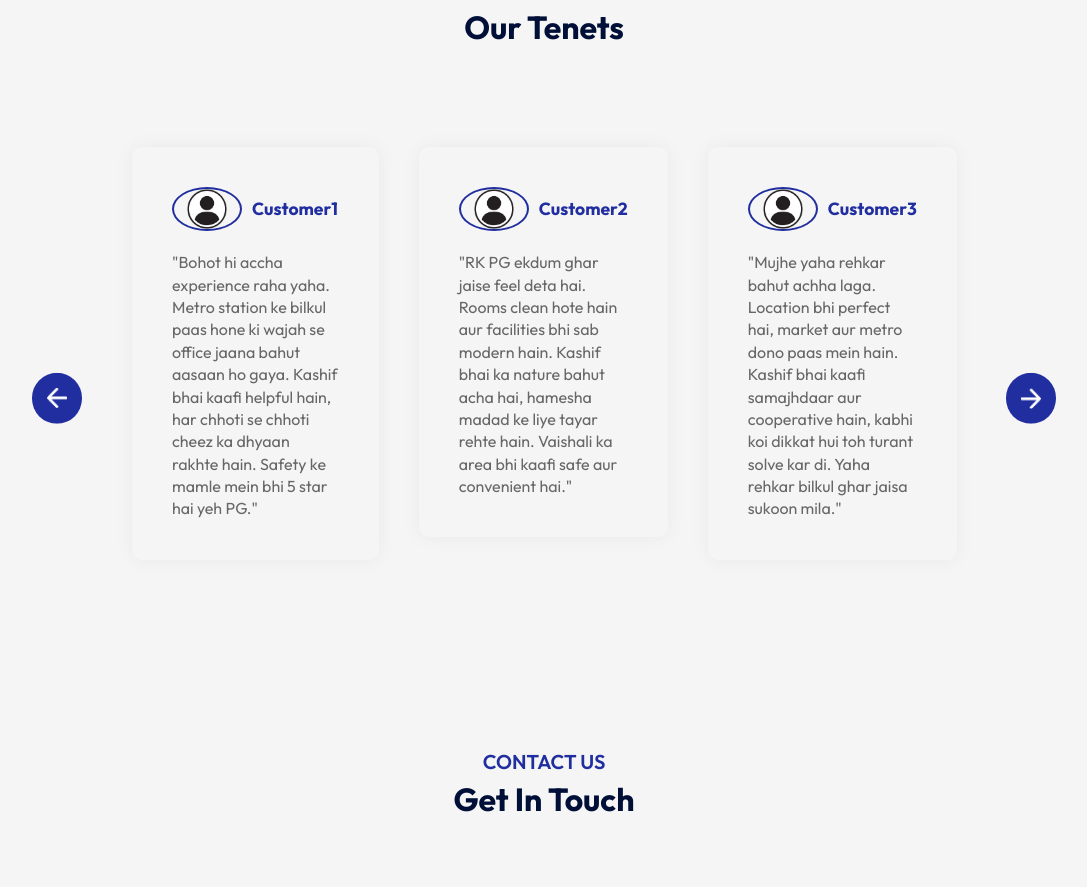
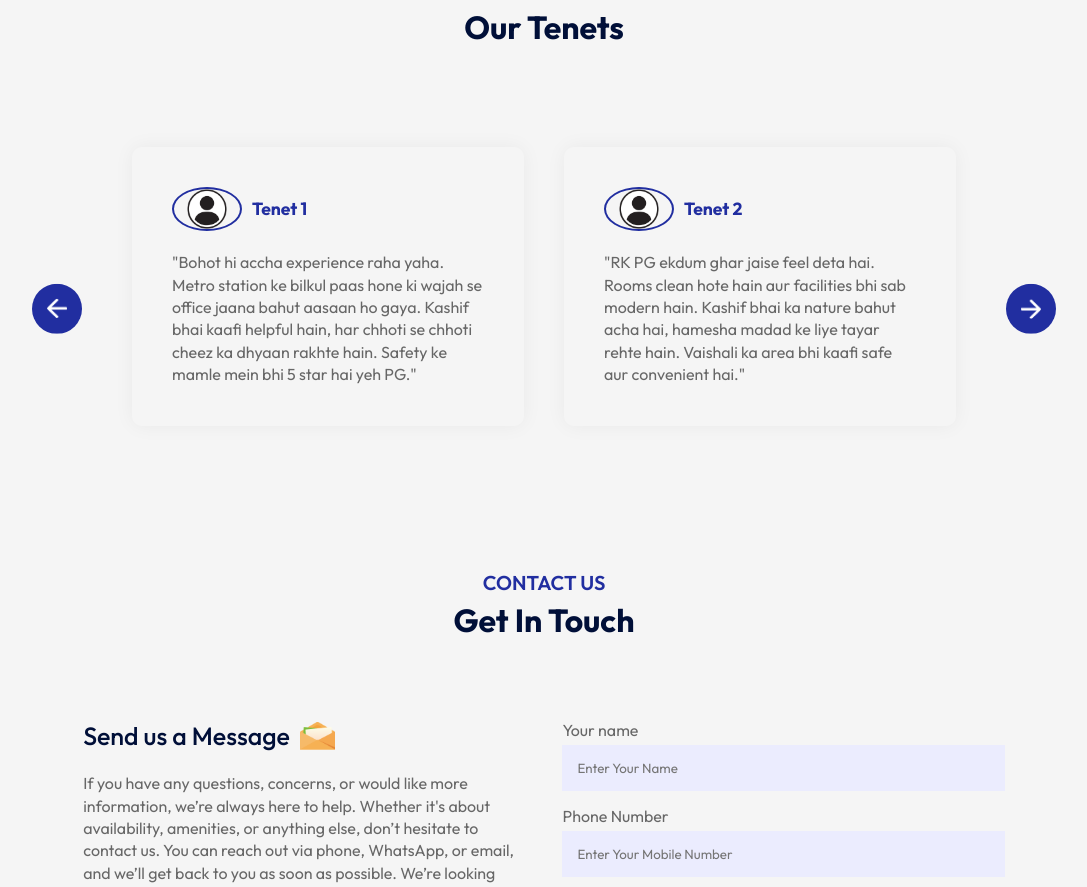
Before and after one commit to Amaan-create/PGIN, a React (Vite) app: page / in a window 1280 px wide. Shown: the part 5681-6568 px from the top of the page, without its empty margins (96-1183 px from the left). Built offline with nearby package versions, Linux system fonts and the light colour scheme.

Commit message:
Update Testimonials.jsx

```diff
--- a/src/Components/Testimonials/Testimonials.jsx
+++ b/src/Components/Testimonials/Testimonials.jsx
@@ -32,12 +32,12 @@ const Testimonials = () => {
       />
       <div className="slider">
         <ul ref={slider}>
-          <li>
+         <li>
             <div className="slide">
               <div className="user-info">
                 <img src={icon} alt="" />
                 <div>
-                  <h3>Customer1</h3>
+                  <h3>Tenet 1</h3>
                 </div>
               </div>
               <p>
@@ -53,7 +53,7 @@ const Testimonials = () => {
               <div className="user-info">
                 <img src={icon} alt="" />
                 <div>
-                  <h3>Customer2</h3>
+                  <h3>Tenet 2</h3>
                 </div>
               </div>
               <p>
@@ -69,57 +69,7 @@ const Testimonials = () => {
               <div className="user-info">
                 <img src={icon} alt="" />
                 <div>
-                  <h3>Customer3</h3>
-                </div>
-              </div>
-              <p>
-                {" "}
-                "Mujhe yaha rehkar bahut achha laga. Location bhi perfect hai,
-                market aur metro dono paas mein hain. Kashif bhai kaafi
-                samajhdaar aur cooperative hain, kabhi koi dikkat hui toh turant
-                solve kar di. Yaha rehkar bilkul ghar jaisa sukoon mila."
-              </p>
-            </div>
-          </li>
-          <li>
-            <div className="slide">
-              <div className="user-info">
-                <img src={icon} alt="" />
-                <div>
-                  <h3>Customer4</h3>
-                </div>
-              </div>
-              <p>
-                "PG ki facilities aur location dono best hain. Kashif bhai ki
-                wajah se yaha rehna aur bhi easy ho gaya. Vo hamesha residents
-                ki help karte hain aur atmosphere bhi friendly hai. Agar
-                Vaishali mein PG chahiye toh yeh ekdum perfect jagah hai."
-              </p>
-            </div>
-          </li>
-          <li>
-            <div className="slide">
-              <div className="user-info">
-                <img src={icon} alt="" />
-                <div>
-                  <h3>Tenet 5</h3>
-                </div>
-              </div>
-              <p>
-                "Staying at RK PG has been a wonderful experience. The proximity
-                to the Vaishali Metro Station made commuting so easy, and the
-                locality is very safe. Kashif, the owner, is extremely helpful
-                and ensures everything runs smoothly. I highly recommend this
-                place for anyone looking for a comfortable and secure stay."
-              </p>
-            </div>
-          </li>
-          <li>
-            <div className="slide">
-              <div className="user-info">
-                <img src={icon} alt="" />
-                <div>
-                  <h3>Tenet 6</h3>
+                  <h3>Tenet 3</h3>
                 </div>
               </div>
               <p>
@@ -131,6 +81,23 @@ const Testimonials = () => {
               </p>
             </div>
           </li>
+          <li>
+            <div className="slide">
+              <div className="user-info">
+                <img src={icon} alt="" />
+                <div>
+                  <h3>Tenet 4</h3>
+                </div>
+              </div>
+              <p>
+                "PG ki facilities aur location dono best hain. Kashif bhai ki
+                wajah se yaha rehna aur bhi easy ho gaya. Vo hamesha residents
+                ki help karte hain aur atmosphere bhi friendly hai. Agar
+                Vaishali mein PG chahiye toh yeh ekdum perfect jagah hai."
+              </p>
+            </div>
+          </li>
+
         </ul>
       </div>
     </div>
```
